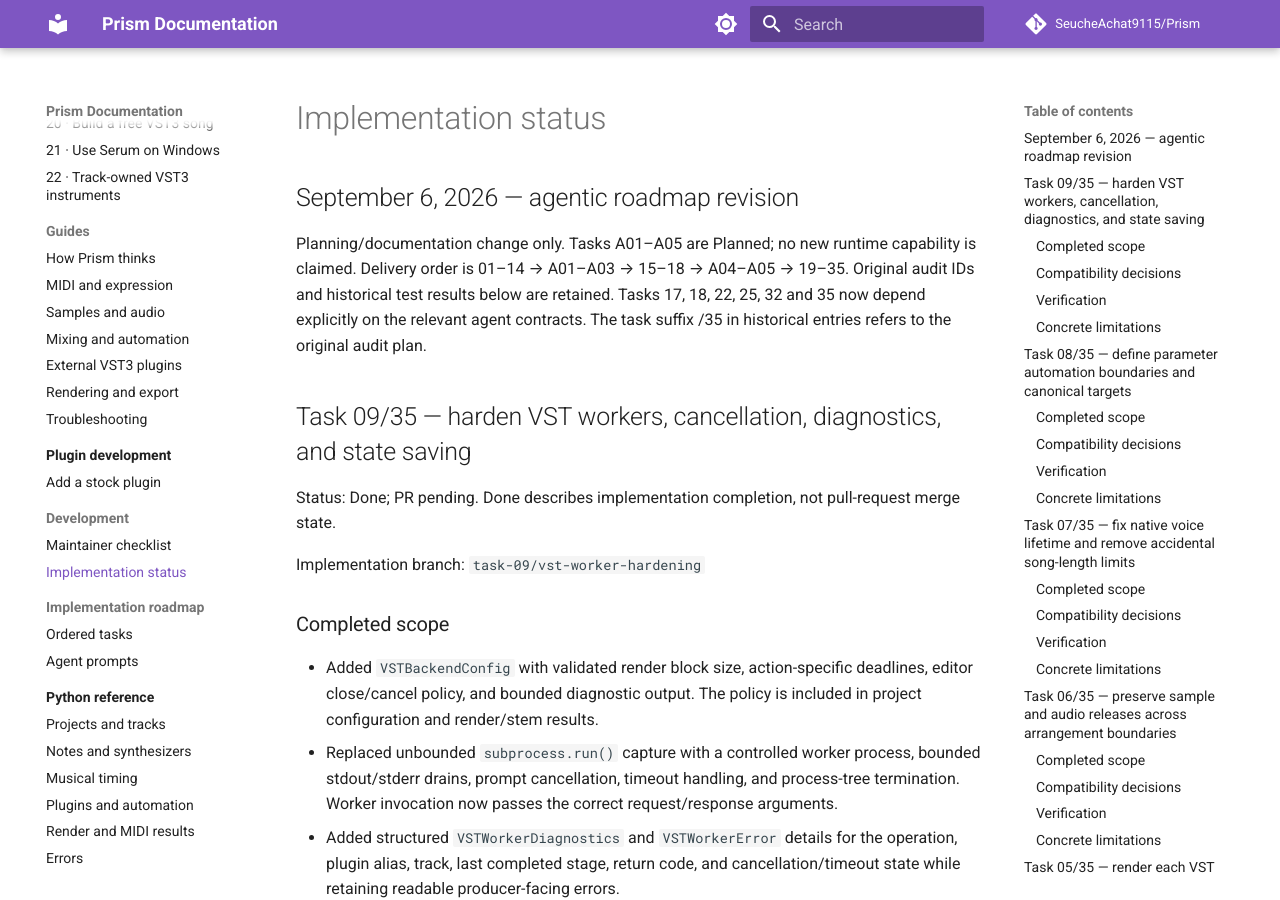
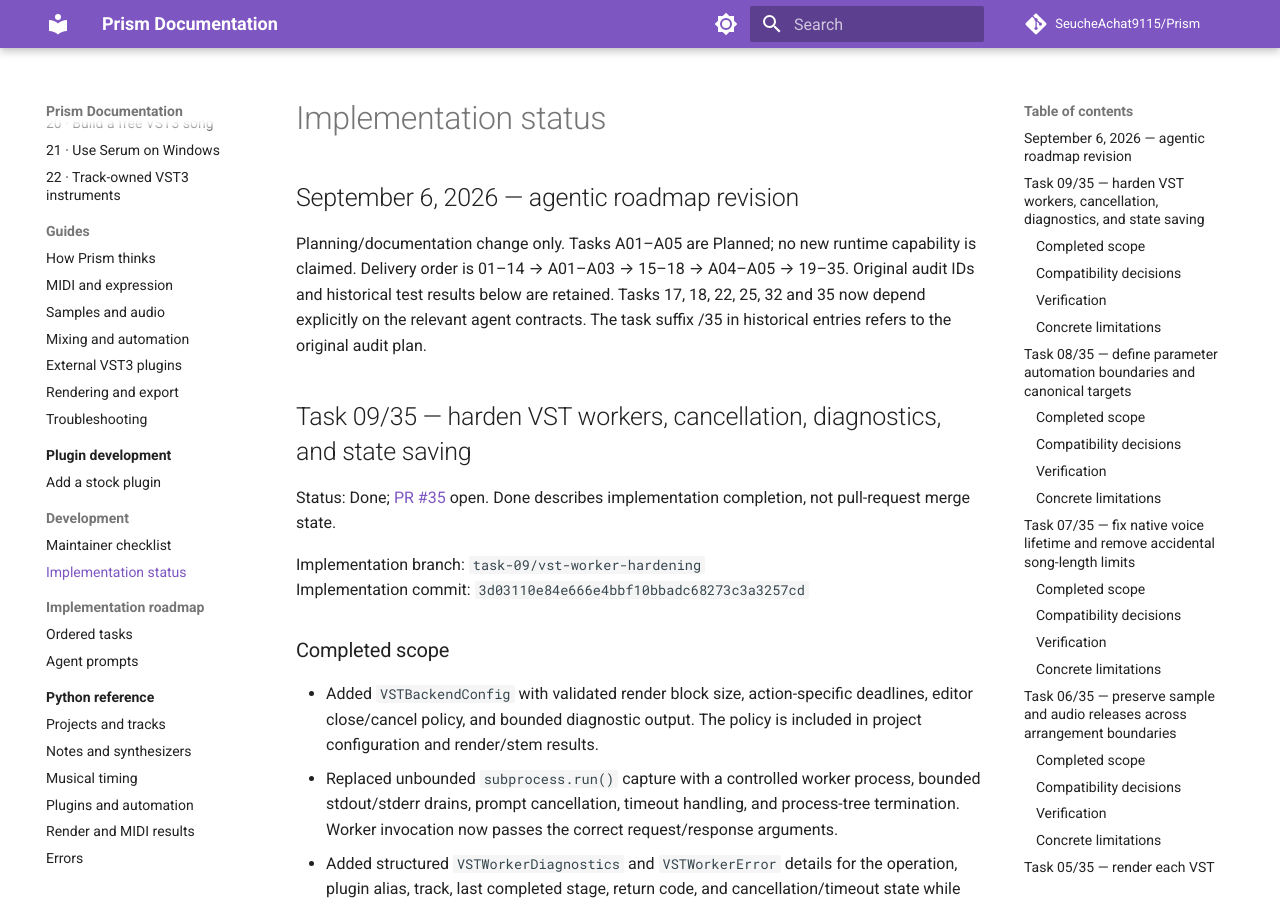
Before and after one commit to SeucheAchat9115/Prism, an MkDocs documentation site: the page built from docs/development/implementation-status.md, in a window 1280 px wide and 900 px high. Built offline with MkDocs 1.6.1 and Material for MkDocs 9.7.7, drawn with Linux system fonts in a browser that asks for light colours; comment, search, counter and statistics services are not loaded.

Commit message:
Task 09: record implementation PR

```diff
--- a/docs/development/implementation-status.md
+++ b/docs/development/implementation-status.md
@@ -11,10 +11,11 @@
 
 ## Task 09/35 — harden VST workers, cancellation, diagnostics, and state saving
 
-Status: Done; PR pending. Done describes implementation completion, not pull-request
-merge state.
+Status: Done; [PR #35](https://github.com/SeucheAchat9115/Prism/pull/35) open. Done
+describes implementation completion, not pull-request merge state.
 
 Implementation branch: `task-09/vst-worker-hardening`
+Implementation commit: `3d03110e84e666e4bbf10bbadc68273c3a3257cd`
 
 ### Completed scope
 
```
Also changed, not shown: docs/development/implementation-tasks.md (+1 -1 lines).
